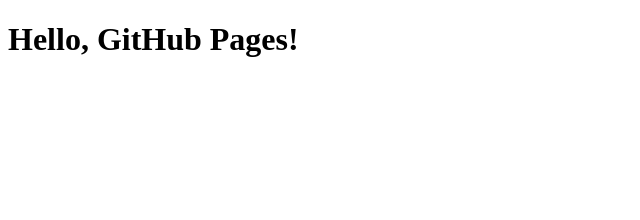
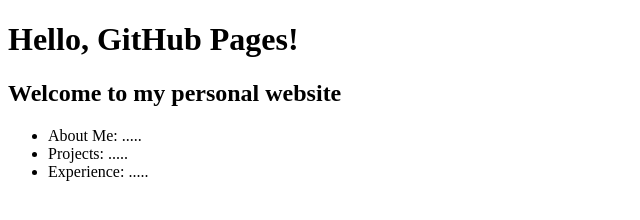
Before and after one commit to duranajd/duranajd.github.io, a plain HTML site: page index.html in a window 1280 px wide. Shown: the whole page, without its empty margins (0-640 px from the left). Drawn offline with Linux system fonts and the light colour scheme.

Commit message:
customization

```diff
--- a/index.html
+++ b/index.html
@@ -1,9 +1,15 @@
 <!DOCTYPE html>
 <html>
 <head>
-  <title>My Website</title>
+  <title>Andrew Duran's Personal Website</title>
 </head>
 <body>
   <h1>Hello, GitHub Pages!</h1>
+  <h2>Welcome to my personal website</h2>
+  <ul>
+    <li>About Me: .....</li>
+    <li>Projects: .....</li>
+    <li>Experience: .....</li>
+  </ul>
 </body>
 </html>
```
